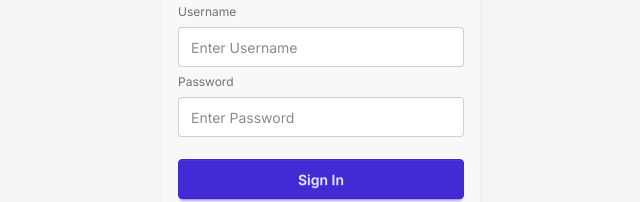
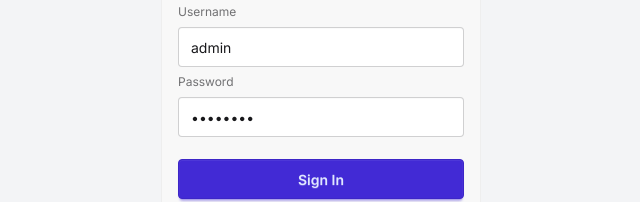
Before and after one commit to raklinchakma021-pixel/B13-A5-Github-Issue-Tracker, a plain HTML site: page index.html in a window 1280 px wide. Shown: the part 316-518 px from the top of the page, without its empty margins (319-959 px from the left). Drawn offline with nearby package versions, Linux system fonts and the light colour scheme.

Commit message:
default value for login

```diff
--- a/index.html
+++ b/index.html
@@ -21,10 +21,10 @@
 
 
   <label class="label">Username</label>
-  <input type="text" id="username" class="input"  placeholder="Enter Username" />
+  <input type="text" id="username" class="input"  placeholder="Enter Username"  value="admin"/>
 
   <label class="label">Password</label>
-  <input  id="password" type="password" class="input" placeholder="Enter Password" />
+  <input  id="password" type="password" class="input" placeholder="Enter Password" value="admin123" />
 
   <button onclick="login()" class="btn btn-primary mt-4">Sign In</button>
  <div class="text-center">
```
